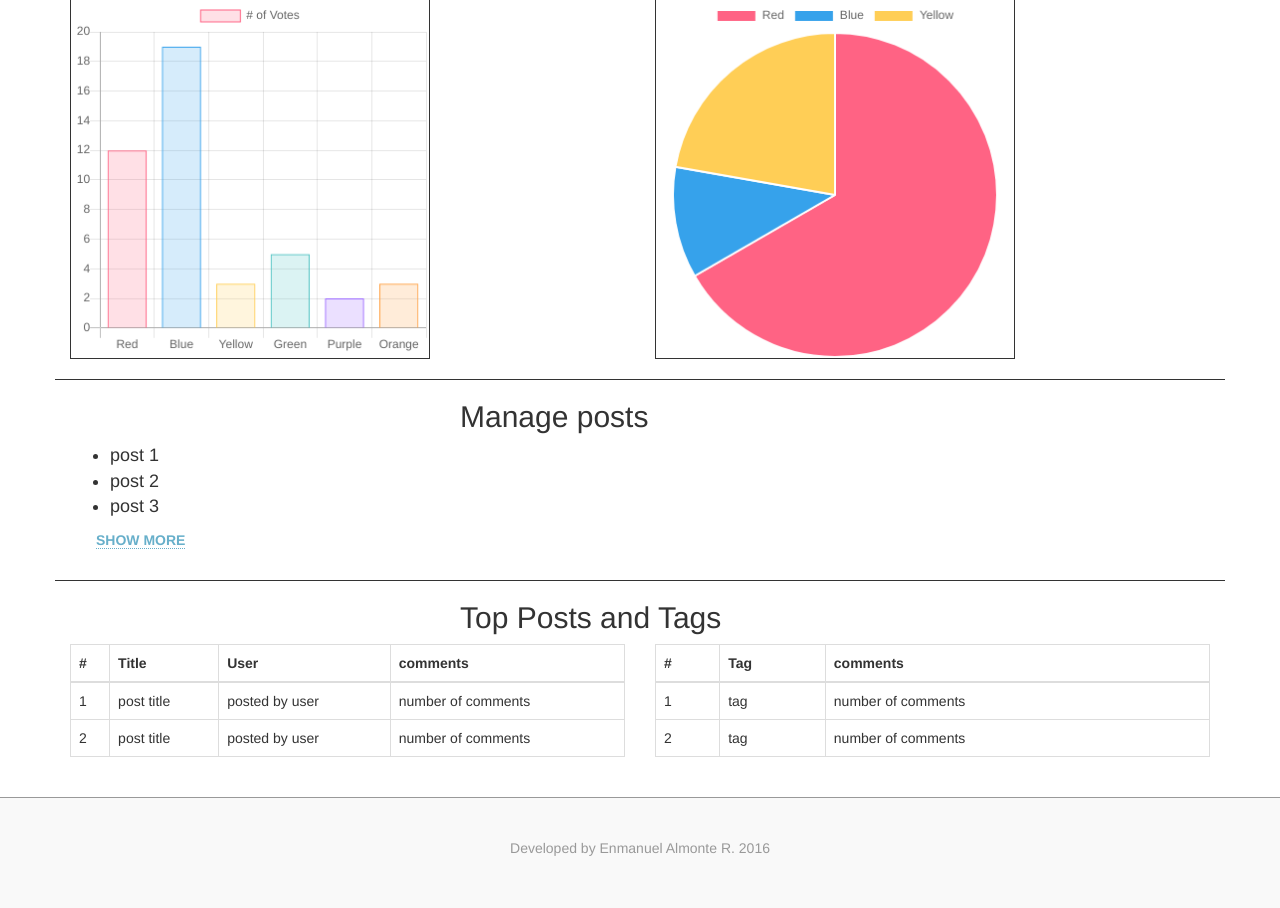
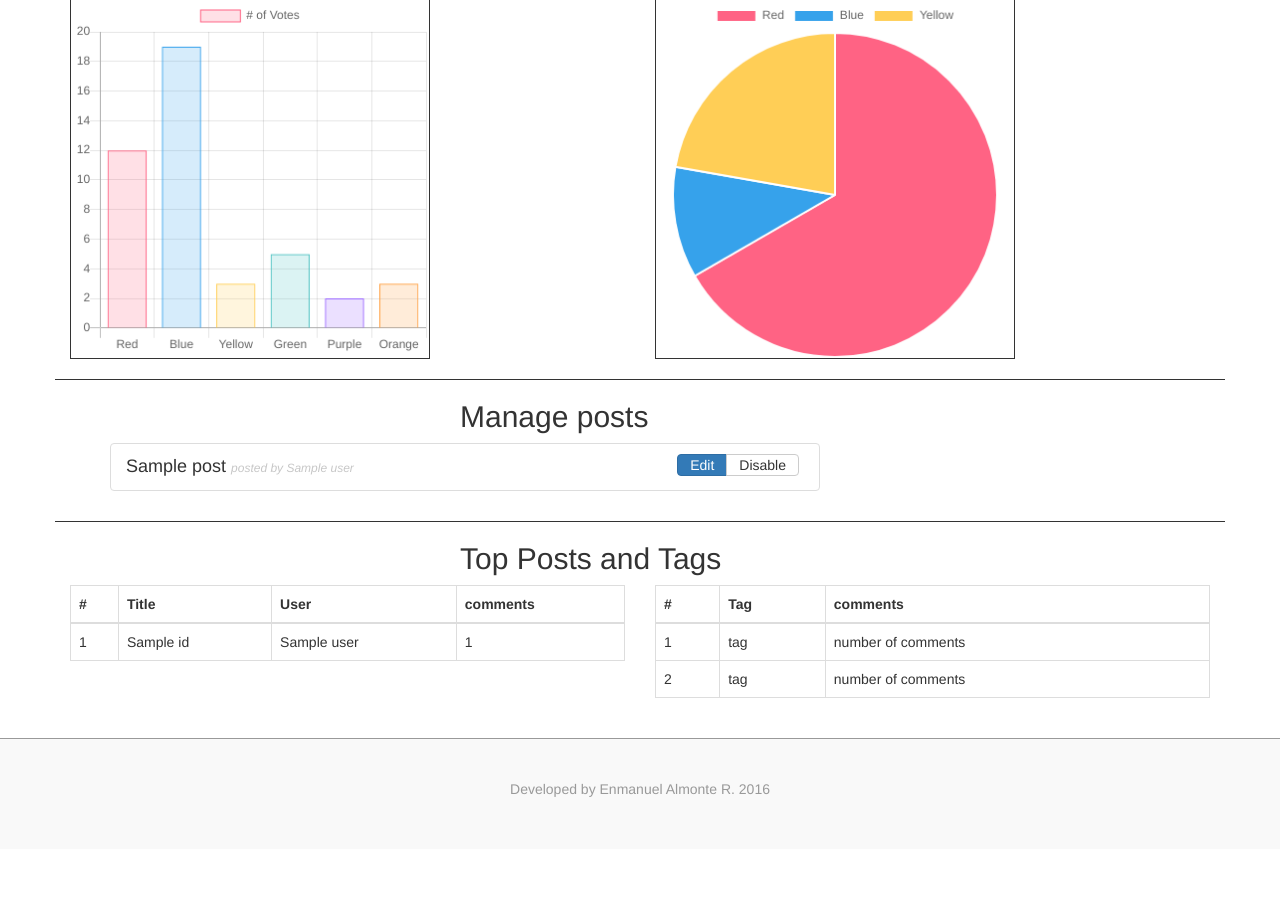
Before and after one commit to enmanuelar/finalblog, a Python web app: template templates/admin.html in a window 1280 px wide. Shown: the part 311-1219 px from the top of the page. After the commit the page ends 1108 px from the top, so only its background shows below. Run offline with Jinja, Linux system fonts and the light colour scheme; the template is opened without the code that fills it: most values are stand-ins (such as "Sample title", 1, 10 or a date in 2020); some libraries are stand-ins or nearby versions.

Commit message:
add top posts by comments and manage post section to admin page

```diff
--- a/static/css/main.css
+++ b/static/css/main.css
@@ -209,6 +209,24 @@
     font-weight: normal;
 }
 
+
+
+.adm-manage-post-btn{
+    position: absolute;
+    right: 0;
+    margin-right: 20px;
+}
+
+.admin-posted-by{
+    font-size: 12px;
+    color:  #c7c7c7;
+}
+
+.edit-admin-btn, .disable-admin-btn{
+    padding-top: 0px;
+    padding-bottom: 0px;
+}
+
 /* READ MORE BUTTON */
 .maxlist-more {
     padding-left: 26px;
--- a/templates/admin.html
+++ b/templates/admin.html
@@ -26,17 +26,16 @@
         <h2>Manage posts</h2>
     </div>
     <div class="col-md-8">
-        <ul id="manage-post-list">
-            <li class="admin-post-list">post 1</li>
-            <li class="admin-post-list">post 2</li>
-            <li class="admin-post-list">post 3</li>
-            <li class="admin-post-list">post 4</li>
-            <li class="admin-post-list">post 5</li>
-            <li class="admin-post-list">post 6</li>
-            <li class="admin-post-list">post 7</li>
-            <li class="admin-post-list">post 8</li>
-            <li class="admin-post-list">post 9</li>
-            <li class="admin-post-list">post 10</li>
+        <ul id="manage-post-list list-group">
+            {% for post in posts %}
+            <li class="admin-post-list list-group-item">{{ post.title }}
+                <span  class="admin-posted-by"><em>posted by {{ post.user }}</em></span>
+                <div class="btn-group adm-manage-post-btn">
+                    <button type="submit" class="btn btn-primary edit-admin-btn">Edit</button>
+                    <button type="submit" class="btn btn-default disable-admin-btn">Disable</button>
+                </div>
+            </li>
+            {% endfor %}
         </ul>
     </div>
 </div>
@@ -55,34 +54,22 @@
                 </tr>
             </thead>
             <tbody>
+            {% for top_post in top_posts %}
                 <tr>
                     <td>
-                        1
+                        <span class="top_post_number">1</span>
                     </td>
                     <td>
-                        post title
+                        {{ top_post[0].title }}
                     </td>
                     <td>
-                        posted by user
+                        {{ top_post[0].user }}
                     </td>
                     <td>
-                        number of comments
+                        {{ top_post[0].comments_count }}
                     </td>
                 </tr>
-                <tr>
-                    <td>
-                        2
-                    </td>
-                    <td>
-                        post title
-                    </td>
-                    <td>
-                        posted by user
-                    </td>
-                    <td>
-                        number of comments
-                    </td>
-                </tr>
+            {% endfor %}
             </tbody>
         </table>
     </div>
```
Also changed, not shown: admin.py (+18 -2 lines), blogdb.py (+12 -3 lines).
